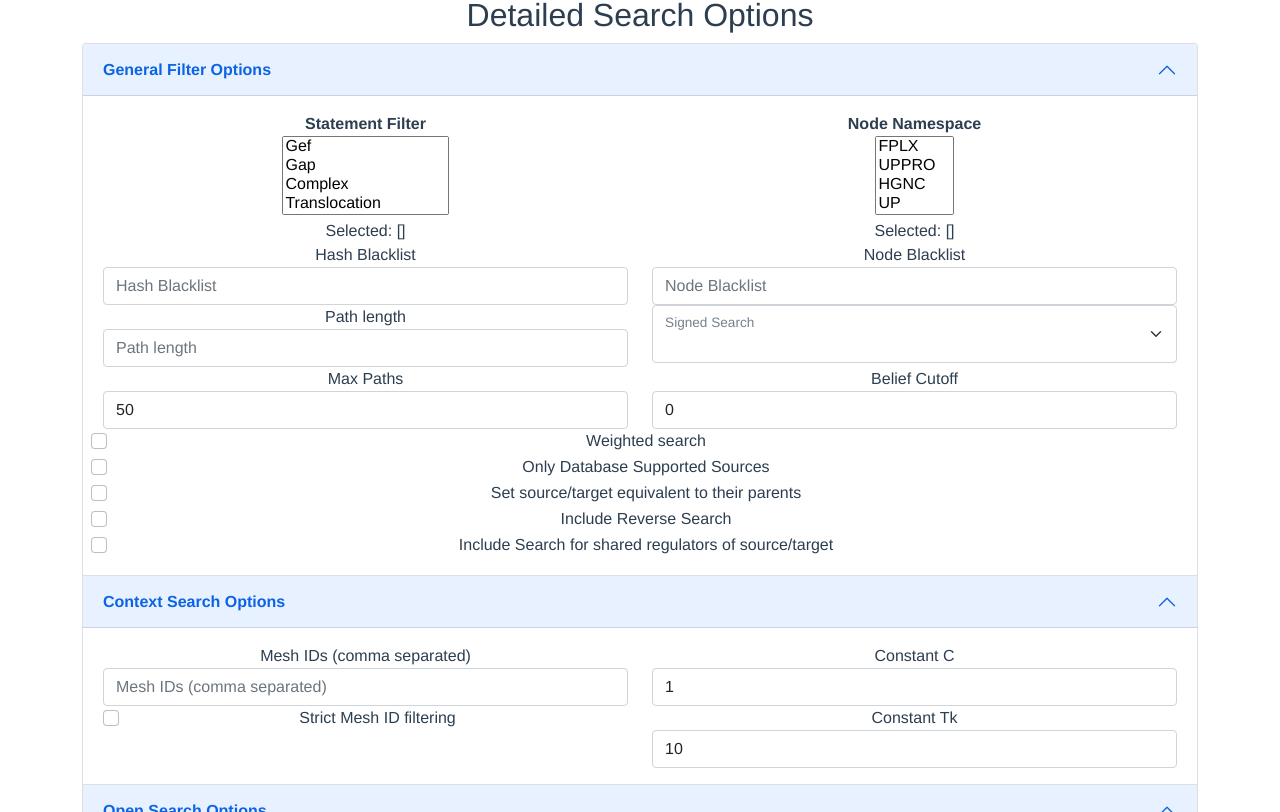
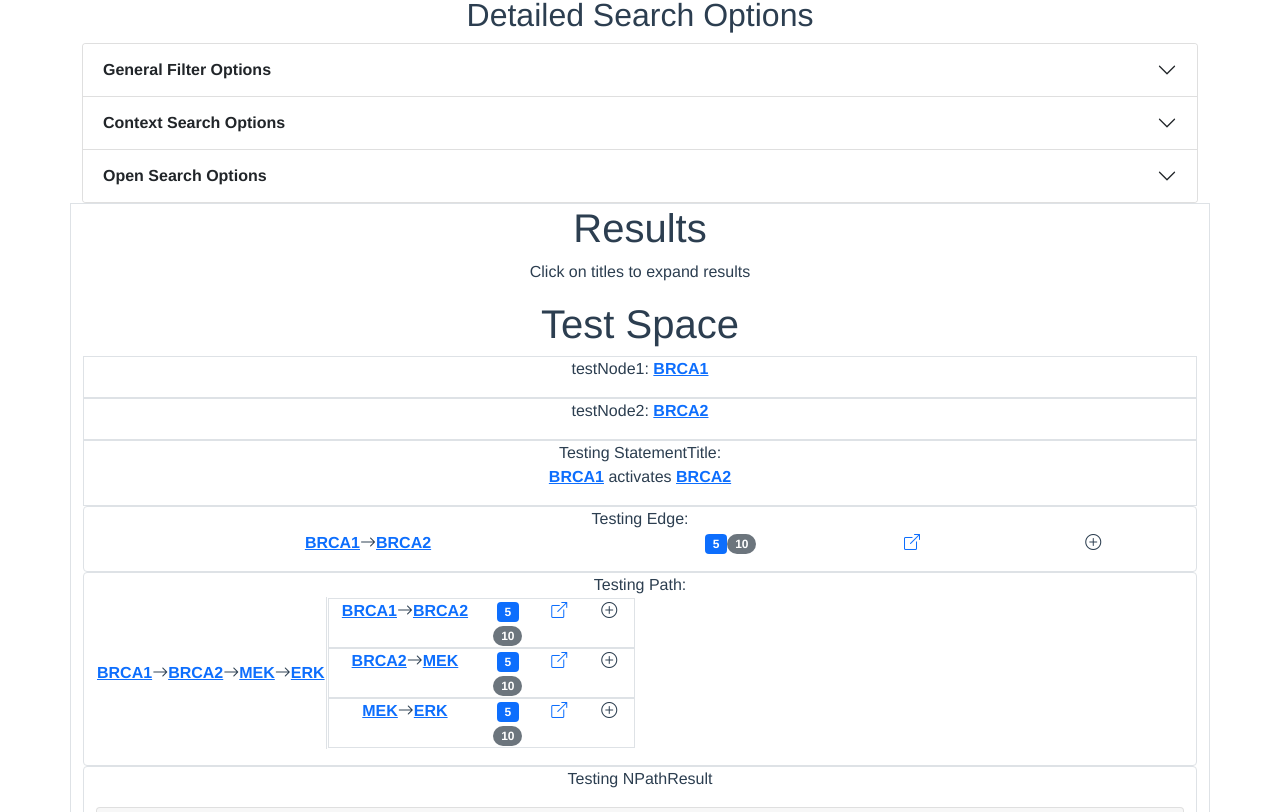
Before and after one commit to kkaris/indra_network_service, a Vue app in the folder indra_network_search/frontend/: page / in a window 1280 px wide. Shown: the part 228-1040 px from the top of the page. Built offline with nearby package versions, Linux system fonts and the light colour scheme.

Commit message:
Fix bad class assignment in accordion

```diff
--- a/indra_network_search/frontend/src/views/NetworkSearchForm.vue
+++ b/indra_network_search/frontend/src/views/NetworkSearchForm.vue
@@ -52,11 +52,11 @@
               :id="accordionIDObj.accordionHeader1ID"
           >
             <button
-                class="accordion-button"
+                class="accordion-button collapsed"
                 type="button"
                 data-bs-toggle="collapse"
                 :data-bs-target="`#${accordionIDObj.accordionBody1ID}`"
-                aria-expanded="true"
+                aria-expanded="false"
                 :aria-controls="accordionIDObj.accordionBody1ID"
             >
               <strong>General Filter Options</strong>
@@ -64,7 +64,7 @@
           </h3>
           <div
               :id="accordionIDObj.accordionBody1ID"
-              class="accordion-collapse collapse show"
+              class="accordion-collapse collapse"
               :aria-labelledby="accordionIDObj.accordionHeader1ID"
           >
             <div class="accordion-body">
@@ -191,11 +191,11 @@
               :id="accordionIDObj.accordionHeader2ID"
           >
             <button
-                class="accordion-button"
+                class="accordion-button  collapsed"
                 type="button"
                 data-bs-toggle="collapse"
                 :data-bs-target="`#${accordionIDObj.accordionBody2ID}`"
-                aria-expanded="true"
+                aria-expanded="false"
                 :aria-controls="accordionIDObj.accordionBody2ID"
             >
               <strong>Context Search Options</strong>
@@ -203,7 +203,7 @@
           </h3>
           <div
               :id="accordionIDObj.accordionBody2ID"
-              class="accordion-collapse collapse show"
+              class="accordion-collapse collapse"
               :aria-labelledby="accordionIDObj.accordionHeader2ID"
           >
             <div class="accordion-body">
@@ -256,11 +256,11 @@
               :id="accordionIDObj.accordionHeader3ID"
           >
             <button
-                class="accordion-button"
+                class="accordion-button collapsed"
                 type="button"
                 data-bs-toggle="collapse"
                 :data-bs-target="`#${accordionIDObj.accordionBody3ID}`"
-                aria-expanded="true"
+                aria-expanded="false"
                 :aria-controls="accordionIDObj.accordionBody3ID"
             >
               <strong>Open Search Options</strong>
@@ -268,7 +268,7 @@
           </h3>
           <div
               :id="accordionIDObj.accordionBody3ID"
-              class="accordion-collapse collapse show"
+              class="accordion-collapse collapse"
               :aria-labelledby="accordionIDObj.accordionHeader3ID"
           >
             <div class="accordion-body">
```
